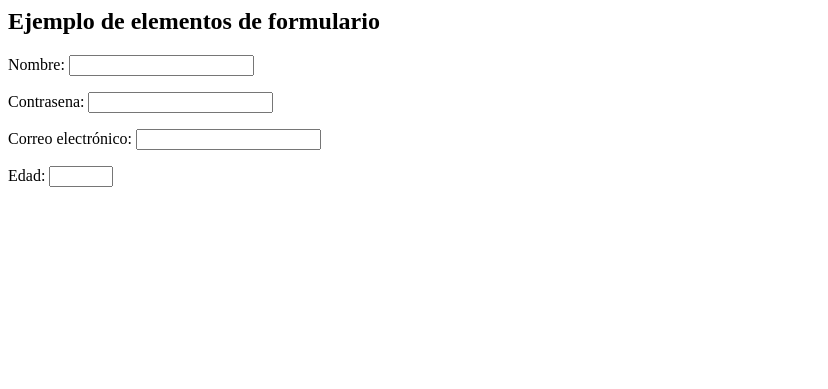
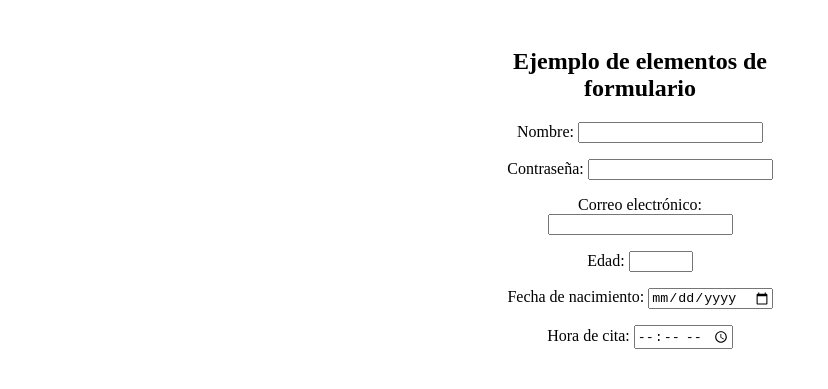
Before and after one commit to Er1ckJD/AplicacionesWebRepoGrupoA, a plain HTML site: page elementos_formularios.html in a window 1280 px wide. Shown: the whole page, without its empty margins (0-828 px from the left). Drawn offline with Linux system fonts and the light colour scheme.

Commit message:
tercer comentario, corregi el utf-8 para el formulario

```diff
--- a/elementos_formularios.html
+++ b/elementos_formularios.html
@@ -1,7 +1,11 @@
 <html>
 <body>
-<h2> Ejemplo de elementos de formulario</h2>
-<form action="#" method="post">
+<head>
+    <meta charset="utf-8">
+</head>
+<div style="width: 300px; margin: 0 auto; padding: 20px;">
+    <h2 style="text-align: center;"> Ejemplo de elementos de formulario</h2>
+    <form action="#" method="post" style="text-align: center;">
         <!-- Campo de texto -->
         <p>
             <label for="id_nombre">Nombre:</label>
@@ -9,7 +13,7 @@
         </p>
         <!-- Campo de contraseña -->
         <p>
-        <label>Contrasena:
+            <label>Contraseña:
                 <input type="password" name="password">
             </label>
         </p>
@@ -23,6 +27,17 @@
             <label for="numero">Edad:</label>
             <input type="number" id="numero" name="numero" min="1" max="106">
         </p>
+        <!-- Campo de fecha de nacimiento -->
+        <p>
+            <label for="fecha_nacimiento">Fecha de nacimiento:</label>
+            <input type="date" id="fecha_nacimiento" name="fecha_nacimiento">
+        </p>
+        <!-- Campo de hora de cita -->
+        <p>
+            <label for="hora_cita">Hora de cita:</label>
+            <input type="time" id="hora_cita" name="hora_cita">
+        </p>
     </form>
+</div>
 </body>
 </html>
```
Lines whose indentation alone changed are shown as unchanged.
